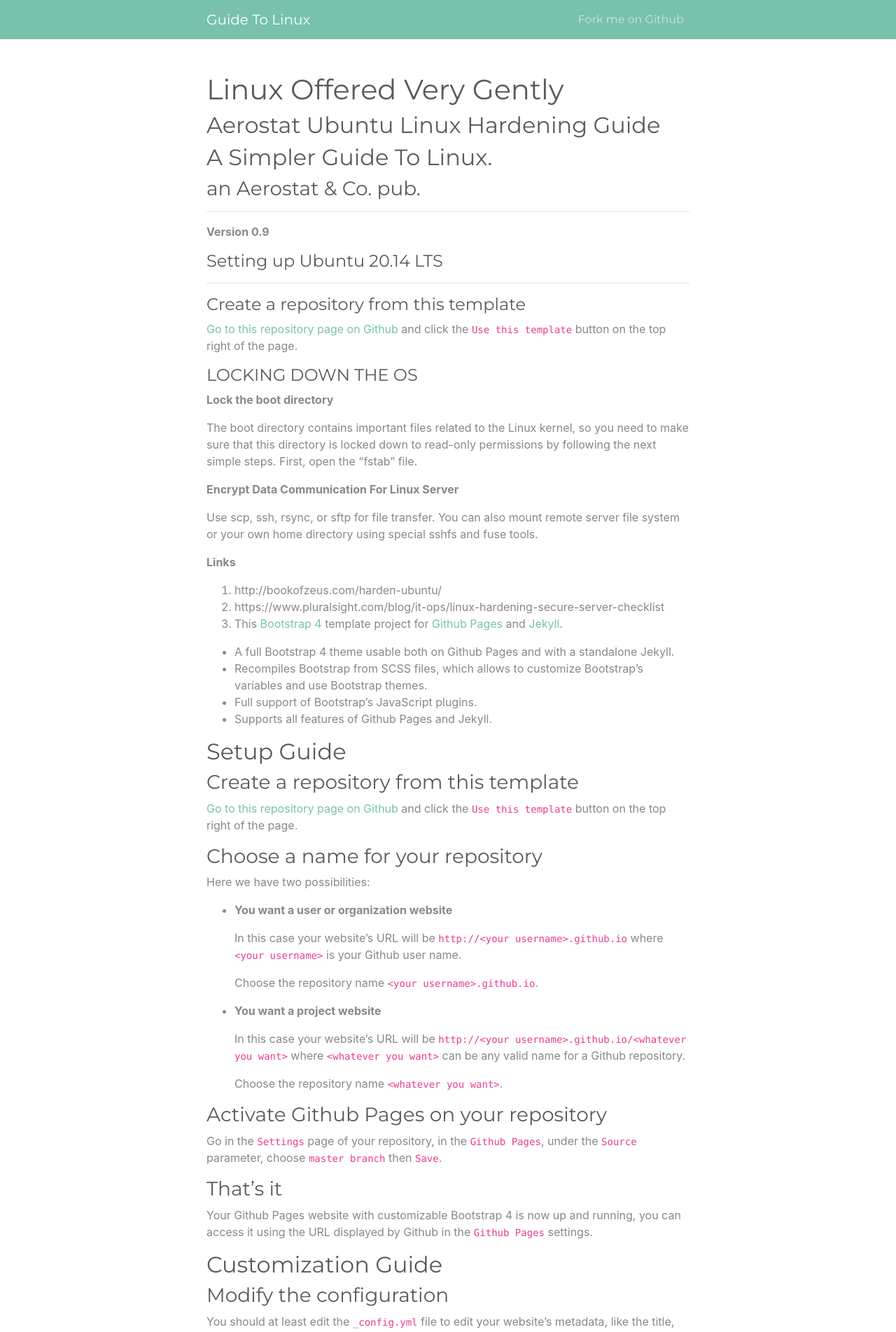
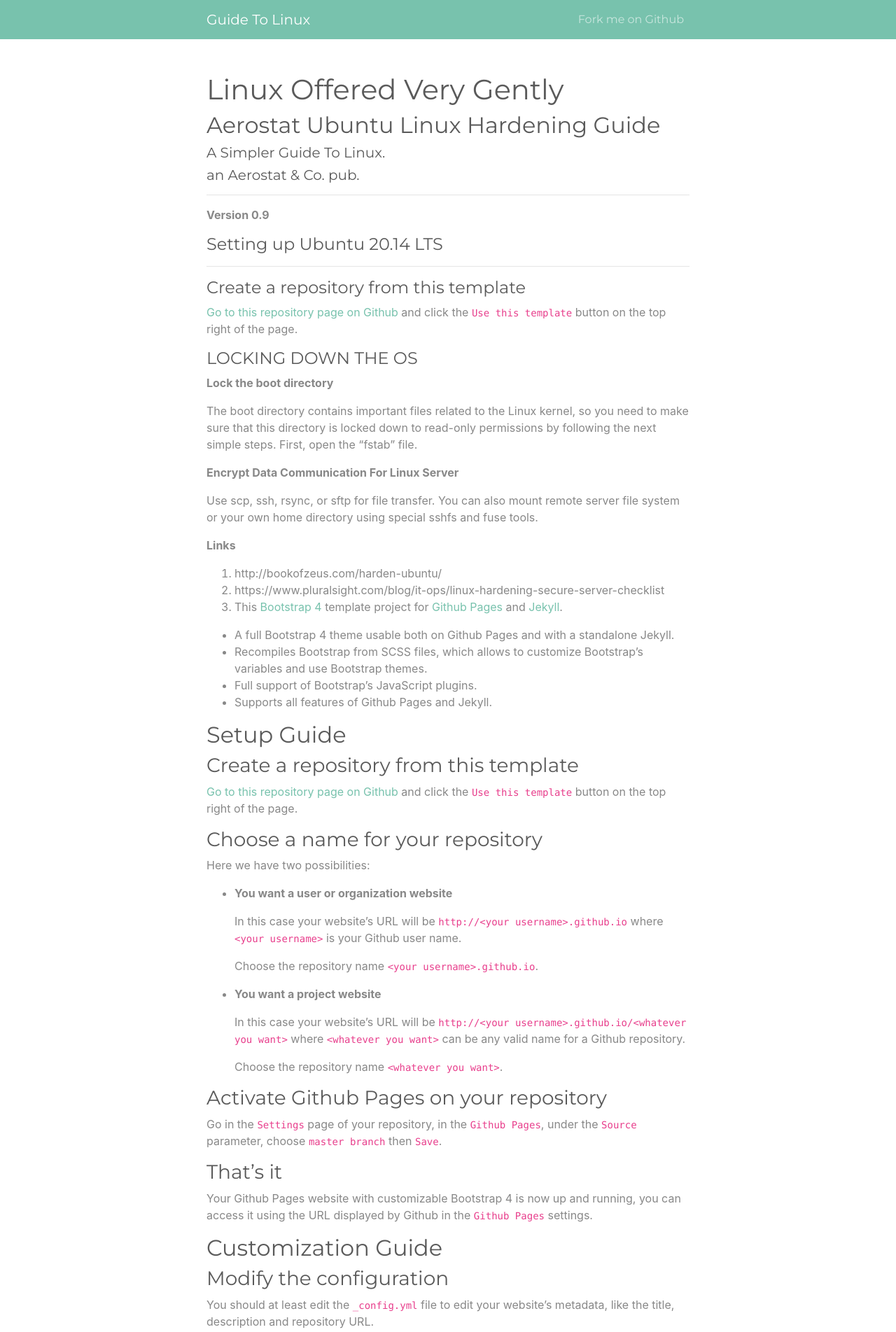
Before and after one commit to binarylawyer/Linux_Guide, a Jekyll site: the page built from index.md, in a window 1280 px wide. Shown: the top 1903 px of the page at 70% size. Built offline with Jekyll 4.4.1, drawn with Linux system fonts in a browser that asks for light colours.

```diff
--- a/index.md
+++ b/index.md
@@ -4,8 +4,8 @@ title: Linux Offered Very Gently
 ---
 
 ## Aerostat Ubuntu Linux Hardening Guide
-## A Simpler Guide To Linux.
-### an Aerostat & Co. pub.
+##### A Simpler Guide To Linux.
+##### an Aerostat & Co. pub.
 ---
 **Version 0.9**
 
```
